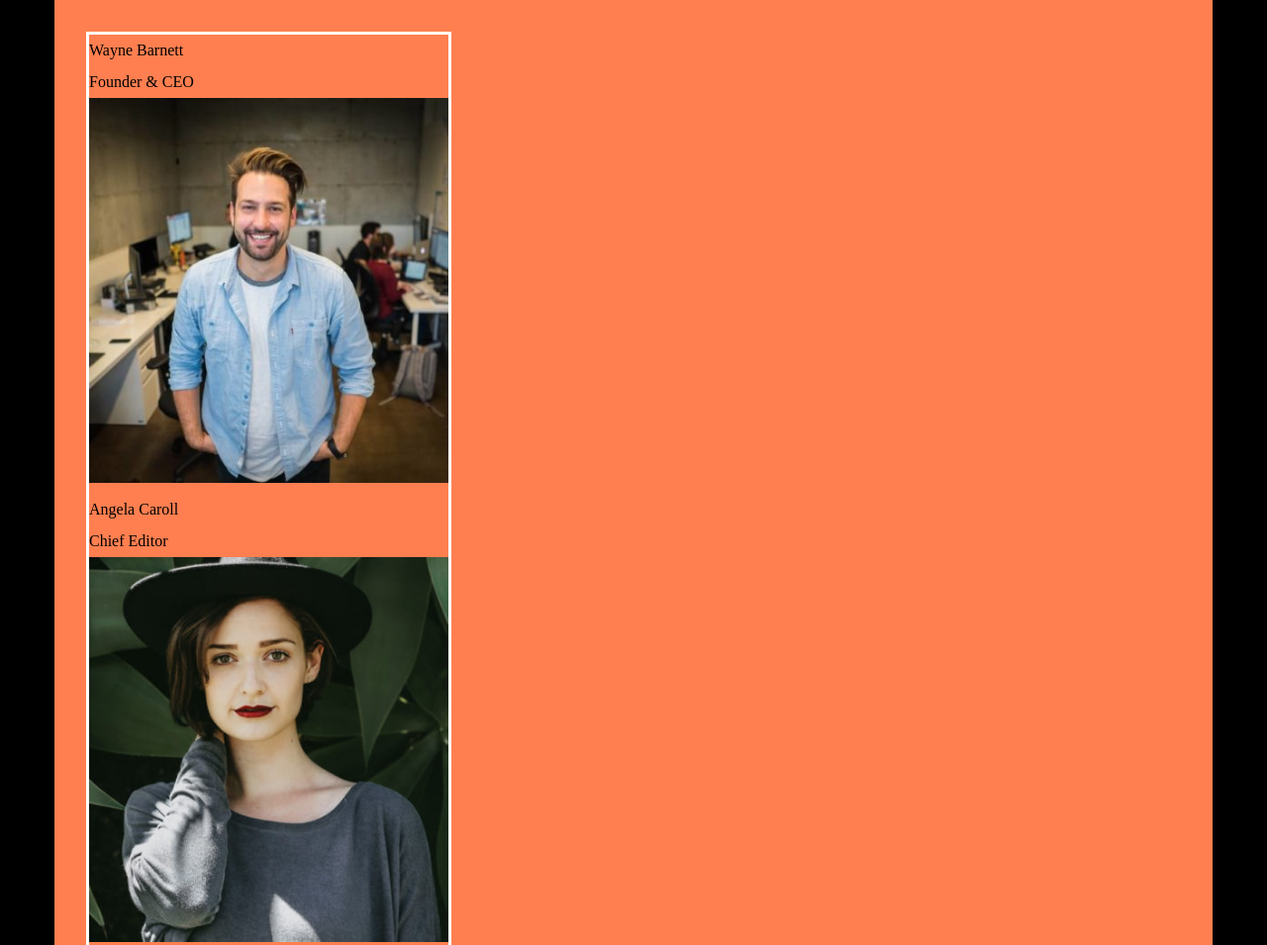
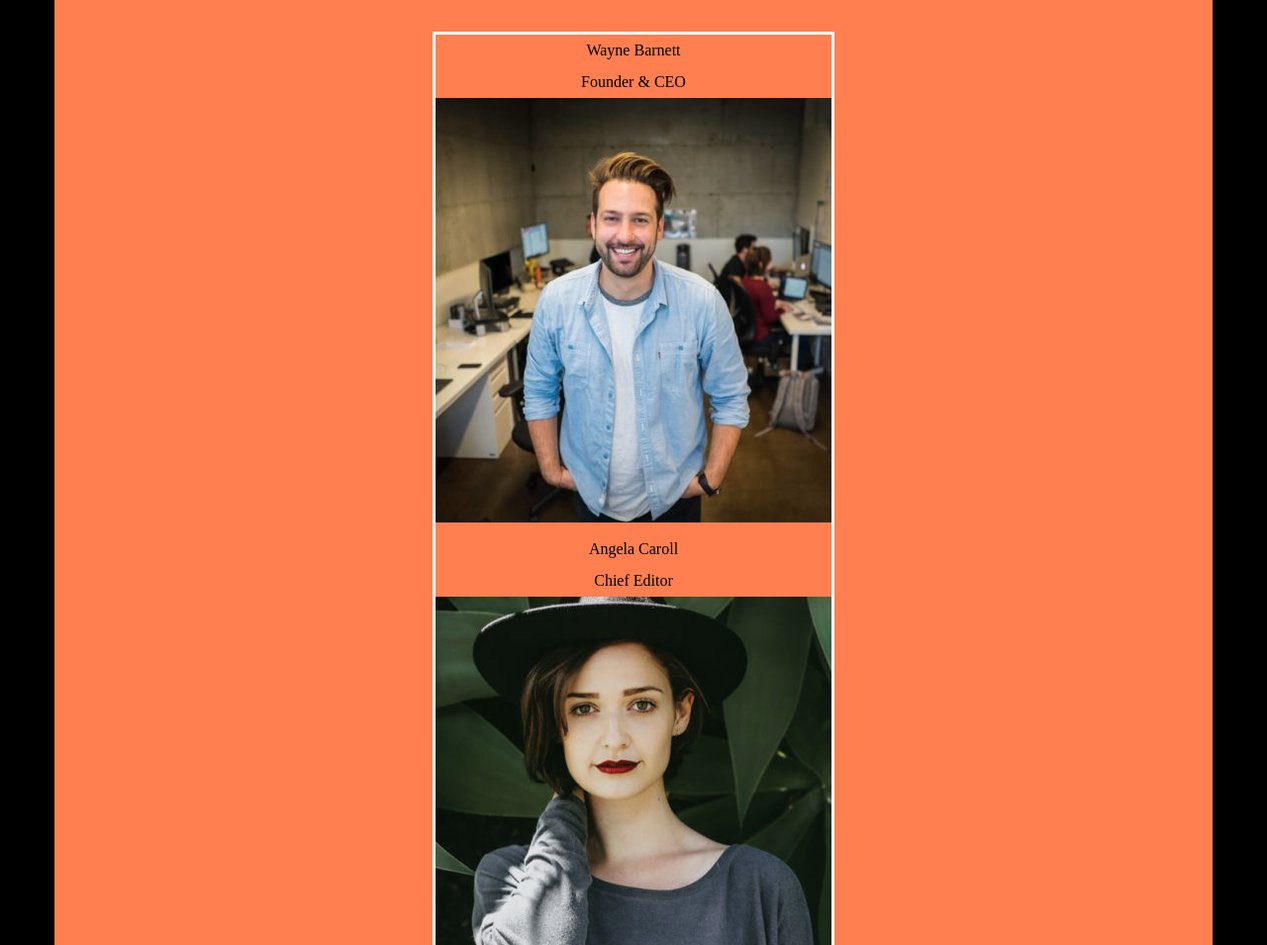
Before and after one commit to Massimiliano214/js-our-team, a plain HTML site: page Bonus/index.html in a window 1280 px wide. Shown: the top 955 px of the page at 99% size. Drawn offline with Linux system fonts and the light colour scheme.

Commit message:
centered cards

```diff
--- a/Bonus/css/style.css
+++ b/Bonus/css/style.css
@@ -20,11 +20,14 @@ main {
     padding: 2rem;
     display: flex;
     flex-wrap: wrap;
+    text-align: center;
 }
 
 .cards {
-    width: calc(100% / 3);
+    margin: auto;
     border: white 3px solid;
+
+
 
 }
 
```
